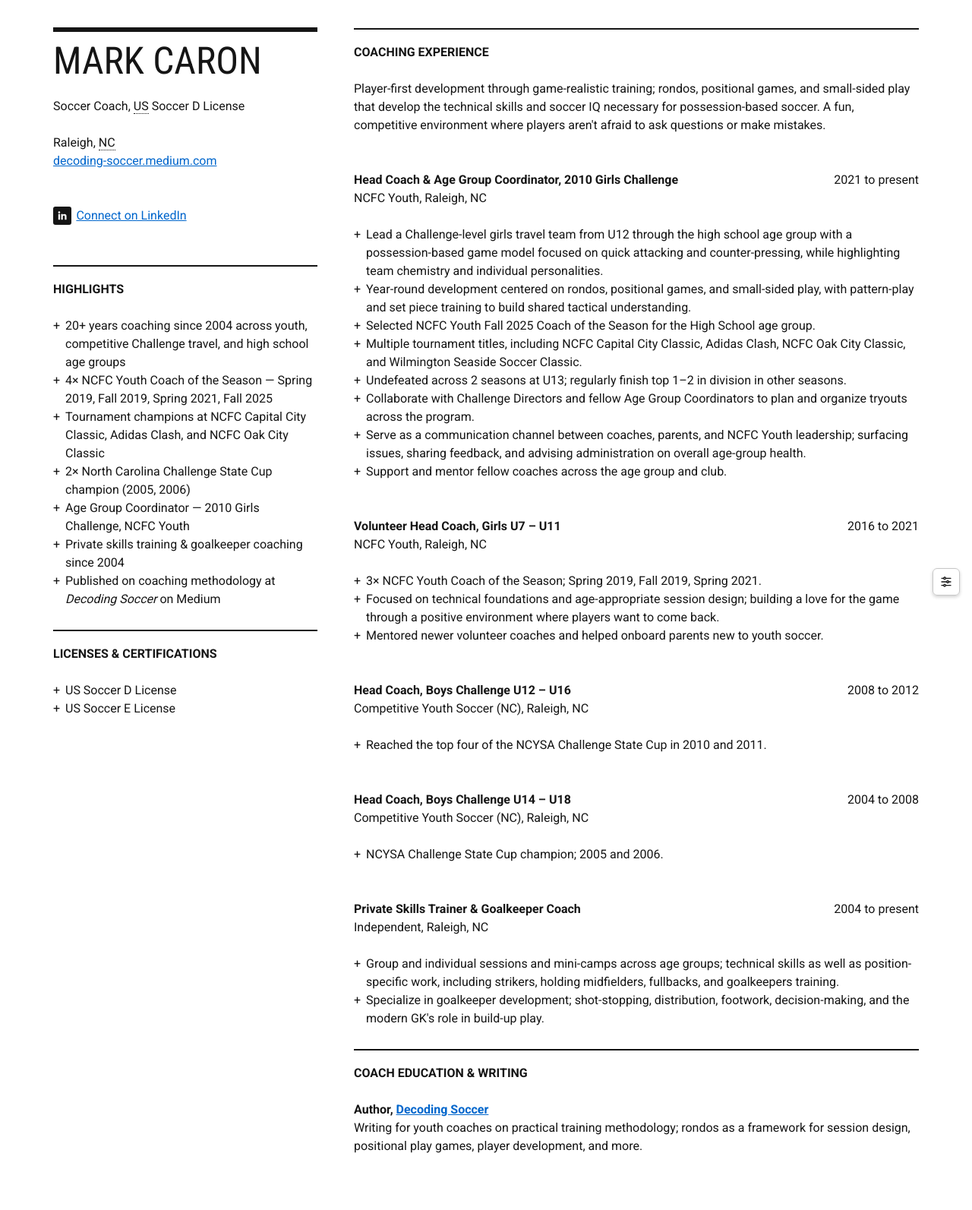
After one commit to markcaron/heyoka, a PHP site: page /mark-caron-coaching.html in a window 1280 px wide. The commit adds this page. Shown: the whole page at 76% size. Run offline with PHP 8.4, Linux system fonts and the light colour scheme.

Commit message:
coaching resume and toolbar updates

```diff
--- a/css/resume.css
+++ b/css/resume.css
@@ -293,7 +293,7 @@
 }
 
 @media print {
-  #toolbar,
+  mc-toolbar,
   .linkedin {
     display: none;
   }
--- a/css/toolbar.css
+++ b/css/toolbar.css
@@ -1,10 +1,8 @@
-#toolbar {
+mc-toolbar {
   --mc-scheme-select-label-size: 0.875rem;
   --mc-rhythm-toggle-label-size: 0.875rem;
   --mc-scheme-select-min-width: 8rem;
   --mc-rhythm-button-min-width: 8rem;
-
-  margin-block-start: 4rem;
 
   @media (min-width: 48rem) {
     --mc-scheme-select-display: flex;
@@ -15,19 +13,5 @@
     --mc-rhythm-toggle-display-direction: column;
     --mc-rhythm-toggle-display-gap: 0.25rem;
     --mc-rhythm-toggle-display-align: flex-start;
-
-    position: fixed;
-    inset-inline-end: 1rem;
-    inset-block-end: 1rem;
-    z-index: 999;
-    display: flex;
-    align-items: flex-end;
-    gap: 2rem;
-    margin: 0;
-    padding: 1.5rem;
-    background: light-dark(rgba(255,255,255,0.95), rgba(31,31,31,0.85));
-    border: var(--border-width) solid var(--color-border-subtle);
-    border-radius: calc(var(--border-radius) * 2);
-    box-shadow: var(--box-shadow-sm);
   }
 }
--- a/index.html
+++ b/index.html
@@ -47,7 +47,7 @@
 				<p>I'm a UX Engineering manager at Red Hat with over 20 years experience in UX design, frontend development, web accessibility, and leading cross-functional teams.</p>
 				<p>I manage <a href="https://ux.redhat.com/">Red Hat's Design System</a> team, made up of UX designers, engineers, and accessibility specialists responsible for our corporate design system. We enable digital teams and AI systems across Red Hat to create consistent, branded experiences. I'm also leading our team's efforts in AI-enabled UX tooling, including MCP server development and multi-agent orchestration for design system workflows.</p>
 				<p>Sometimes I write about <a href="https://heyoka.medium.com/">UX, front-end development, and accessibility</a>.</p>
-				<p>In my spare time, I coach youth soccer. I occasionally write about <a href="https://decoding-soccer.medium.com/">coaching and tactics</a> too.</p>
+				<p>In my spare time, I <a href="mark-caron-coaching.html">coach youth soccer</a>. I occasionally write about <a href="https://decoding-soccer.medium.com/">coaching and tactics</a> too.</p>
 				<p class="resume"><a href="mark-caron-resume.html" class="cta">Read my résumé / <abbr title="Curriculum Vitae">CV</abbr></a></p>
 			</div>
 		</section>
--- /dev/null
+++ b/mark-caron-coaching.html
@@ -0,0 +1,137 @@
+<!DOCTYPE html>
+<html lang="en">
+  <head>
+    <meta charset="utf-8">
+    <meta name="viewport" content="width=device-width, initial-scale=1">
+    <title>Résumé: Mark Caron :: Soccer Coach</title>
+
+    <link rel="preconnect" href="https://fonts.gstatic.com">
+    <link href="https://fonts.googleapis.com/css2?family=Roboto+Condensed:wght@300;400&family=Roboto:wght@400;700&display=swap" rel="stylesheet">
+
+    <link rel="icon" href="favicon.svg" type="image/svg+xml">
+    <link rel="icon" href="favicon.ico" sizes="16x16 32x32">
+
+    <link href="css/resume.css" rel="stylesheet">
+
+    <script type="module">
+      import "/js/mc-toolbar.js";
+      import "/js/mc-scheme-select.js";
+      import "/js/mc-rhythm-toggle.js";
+    </script>
+  </head>
+  <body>
+
+    <my-resume>
+
+      <header role="banner">
+        <hgroup>
+          <h1>Mark Caron</h1>
+          <p>Soccer Coach, <abbr title="United States">US</abbr> Soccer D License</p>
+        </hgroup>
+        <address class="vcard">
+          <span class="fn">Mark Caron</span><br>
+          <span class="adr">
+            <span class="locality">Raleigh</span>, <abbr class="region" title="North Carolina">NC</abbr>
+          </span><br>
+          <a href="https://decoding-soccer.medium.com" class="url" title="Decoding Soccer on Medium" aria-label="Decoding Soccer on Medium">decoding-soccer.medium.com</a>
+        </address>
+        <a href="https://www.linkedin.com/in/mark-caron/" class="linkedin">
+          <svg id="linkedin" viewBox="0 0 512 512" aria-hidden="true">
+            <path d="M186.4 142.4c0 19-15.3 34.5-34.2 34.5 -18.9 0-34.2-15.4-34.2-34.5 0-19 15.3-34.5 34.2-34.5C171.1 107.9 186.4 123.4 186.4 142.4zM181.4 201.3h-57.8V388.1h57.8V201.3zM273.8 201.3h-55.4V388.1h55.4c0 0 0-69.3 0-98 0-26.3 12.1-41.9 35.2-41.9 21.3 0 31.5 15 31.5 41.9 0 26.9 0 98 0 98h57.5c0 0 0-68.2 0-118.3 0-50-28.3-74.2-68-74.2 -39.6 0-56.3 30.9-56.3 30.9v-25.2H273.8z"/>
+          </svg>
+          Connect on LinkedIn
+        </a>
+      </header>
+
+      <main role="main" class="content">
+        <section class="experience">
+          <h2>Coaching Experience</h2>
+          <div class="subsection">
+            <p>Player-first development through game-realistic training; rondos, positional games, and small-sided play that develop the technical skills and soccer IQ necessary for possession-based soccer. A fun, competitive environment where players aren't afraid to ask questions or make mistakes.</p>
+          </div>
+          <section class="subsection">
+            <h3>Head Coach &amp; Age Group Coordinator, 2010 Girls Challenge<span class="date-comma">,</span> <span class="date"><time datetime="2021">2021</time> to present</span></h3>
+            <p class="location">NCFC Youth, Raleigh, NC</p>
+            <ul>
+              <li>Lead a Challenge-level girls travel team from U12 through the high school age group with a possession-based game model focused on quick attacking and counter-pressing, while highlighting team chemistry and individual personalities.</li>
+              <li>Year-round development centered on rondos, positional games, and small-sided play, with pattern-play and set piece training to build shared tactical understanding.</li>
+              <li>Selected NCFC Youth Fall 2025 Coach of the Season for the High School age group.</li>
+              <li>Multiple tournament titles, including NCFC Capital City Classic, Adidas Clash, NCFC Oak City Classic, and Wilmington Seaside Soccer Classic.</li>
+              <li>Undefeated across 2 seasons at U13; regularly finish top 1–2 in division in other seasons.</li>
+              <li>Collaborate with Challenge Directors and fellow Age Group Coordinators to plan and organize tryouts across the program.</li>
+              <li>Serve as a communication channel between coaches, parents, and NCFC Youth leadership; surfacing issues, sharing feedback, and advising administration on overall age-group health.</li>
+              <li>Support and mentor fellow coaches across the age group and club.</li>
+            </ul>
+          </section>
+          <section class="subsection">
+            <h3>Volunteer Head Coach, Girls U7 – U11<span class="date-comma">,</span> <span class="date"><time datetime="2016">2016</time> to <time datetime="2021">2021</time></span></h3>
+            <p class="location">NCFC Youth, Raleigh, NC</p>
+            <ul>
+              <li>3× NCFC Youth Coach of the Season; Spring 2019, Fall 2019, Spring 2021.</li>
+              <li>Focused on technical foundations and age-appropriate session design; building a love for the game through a positive environment where players want to come back.</li>
+              <li>Mentored newer volunteer coaches and helped onboard parents new to youth soccer.</li>
+            </ul>
+          </section>
+          <section class="subsection">
+            <h3>Head Coach, Boys Challenge U12 – U16<span class="date-comma">,</span> <span class="date"><time datetime="2008">2008</time> to <time datetime="2012">2012</time></span></h3>
+            <p class="location">Competitive Youth Soccer (NC), Raleigh, NC</p>
+            <ul>
+              <li>Reached the top four of the NCYSA Challenge State Cup in 2010 and 2011.</li>
+            </ul>
+          </section>
+          <section class="subsection">
+            <h3>Head Coach, Boys Challenge U14 – U18<span class="date-comma">,</span> <span class="date"><time datetime="2004">2004</time> to <time datetime="2008">2008</time></span></h3>
+            <p class="location">Competitive Youth Soccer (NC), Raleigh, NC</p>
+            <ul>
+              <li>NCYSA Challenge State Cup champion; 2005 and 2006.</li>
+            </ul>
+          </section>
+          <section class="subsection">
+            <h3>Private Skills Trainer &amp; Goalkeeper Coach<span class="date-comma">,</span> <span class="date"><time datetime="2004">2004</time> to present</span></h3>
+            <p class="location">Independent, Raleigh, NC</p>
+            <ul>
+              <li>Group and individual sessions and mini-camps across age groups; technical skills as well as position-specific work, including strikers, holding midfielders, fullbacks, and goalkeepers training.</li>
+              <li>Specialize in goalkeeper development; shot-stopping, distribution, footwork, decision-making, and the modern GK's role in build-up play.</li>
+            </ul>
+          </section>
+        </section>
+
+        <section class="education">
+          <h2>Coach Education &amp; Writing</h2>
+          <section class="subsection">
+            <h3>Author, <a href="https://decoding-soccer.medium.com">Decoding Soccer</a></h3>
+            <p class="institution">Writing for youth coaches on practical training methodology; rondos as a framework for session design, positional play games, player development, and more.</p>
+          </section>
+        </section>
+      </main>
+
+      <aside role="complementary">
+        <section class="qualifications">
+          <h2 id="h-qualifications">Highlights</h2>
+          <ul aria-labelledby="h-qualifications">
+            <li>20+ years coaching since 2004 across youth, competitive Challenge travel, and high school age groups</li>
+            <li>4× NCFC Youth Coach of the Season — Spring 2019, Fall 2019, Spring 2021, Fall 2025</li>
+            <li>Tournament champions at NCFC Capital City Classic, Adidas Clash, and NCFC Oak City Classic</li>
+            <li>2× North Carolina Challenge State Cup champion (2005, 2006)</li>
+            <li>Age Group Coordinator — 2010 Girls Challenge, NCFC Youth</li>
+            <li>Private skills training &amp; goalkeeper coaching since 2004</li>
+            <li>Published on coaching methodology at <em>Decoding Soccer</em> on Medium</li>
+          </ul>
+        </section>
+        <section class="extracurricular">
+          <h2 id="h-extracurricular">Licenses &amp; Certifications</h2>
+          <ul aria-labelledby="h-extracurricular">
+            <li>US Soccer D License</li>
+            <li>US Soccer E License</li>
+          </ul>
+        </section>
+      </aside>
+    </my-resume>
+
+    <mc-toolbar>
+      <mc-scheme-select></mc-scheme-select>
+      <mc-rhythm-toggle></mc-rhythm-toggle>
+    </mc-toolbar>
+
+  </body>
+</html>
--- a/mark-caron-resume.html
+++ b/mark-caron-resume.html
@@ -14,6 +14,7 @@
     <link href="css/resume.css" rel="stylesheet">
 
     <script type="module">
+      import "/js/mc-toolbar.js";
       import "/js/mc-scheme-select.js";
       import "/js/mc-rhythm-toggle.js";
     </script>
@@ -136,10 +137,10 @@
       </aside>
     </my-resume>
 
-    <div id="toolbar">
+    <mc-toolbar>
       <mc-scheme-select></mc-scheme-select>
       <mc-rhythm-toggle></mc-rhythm-toggle>
-    </div>
+    </mc-toolbar>
 
   </body>
 </html>
```
Also changed, not shown: js/mc-toolbar.js (added, +153 -0 lines).
